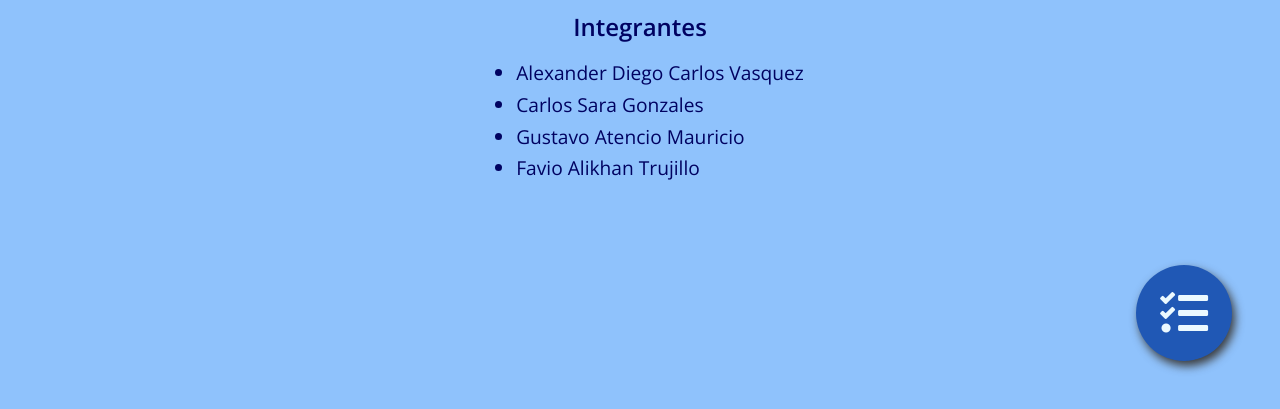
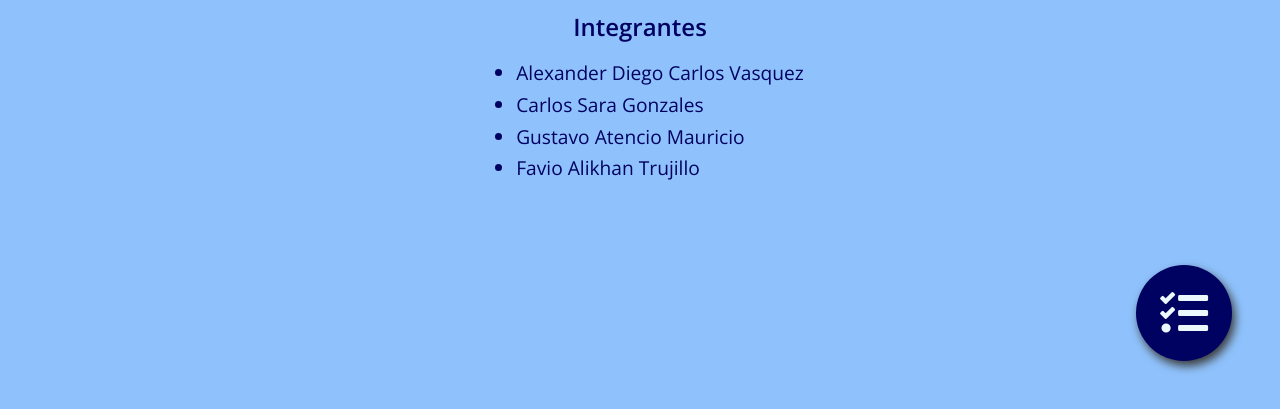
Before and after one commit to gustavoam-asdf/university, a plain HTML site: page introduction-to-computing/project/src/index.html in a window 1280 px wide. In both pictures the pointer is over the element 1184 px from the left and 704 px from the top of the page. Shown: the part 391-800 px from the top of the page. Drawn offline with nearby package versions, Linux system fonts and the light colour scheme.

Commit message:
Hover on buttons task

```diff
--- a/introduction-to-computing/project/src/styles/tasks.css
+++ b/introduction-to-computing/project/src/styles/tasks.css
@@ -75,8 +75,10 @@
 
 .tasks__button-oc:focus,
 .tasks__button-oc:active,
+.tasks__button-oc:hover,
 .tasks__button-home:focus,
-.tasks__button-home:active {
+.tasks__button-home:active,
+.tasks__button-home:hover {
   background-color: var(--dark-blue);
 }
 
```
